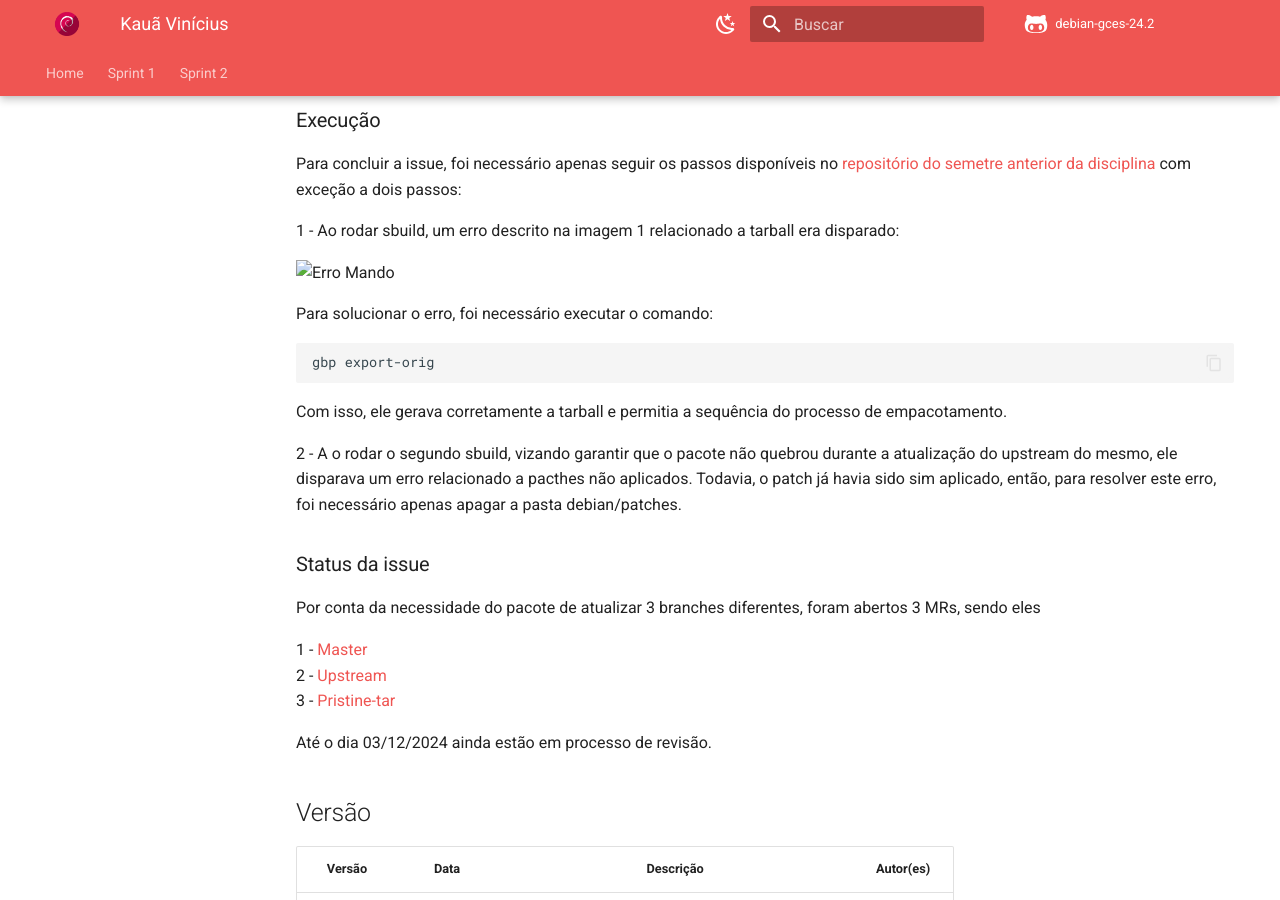
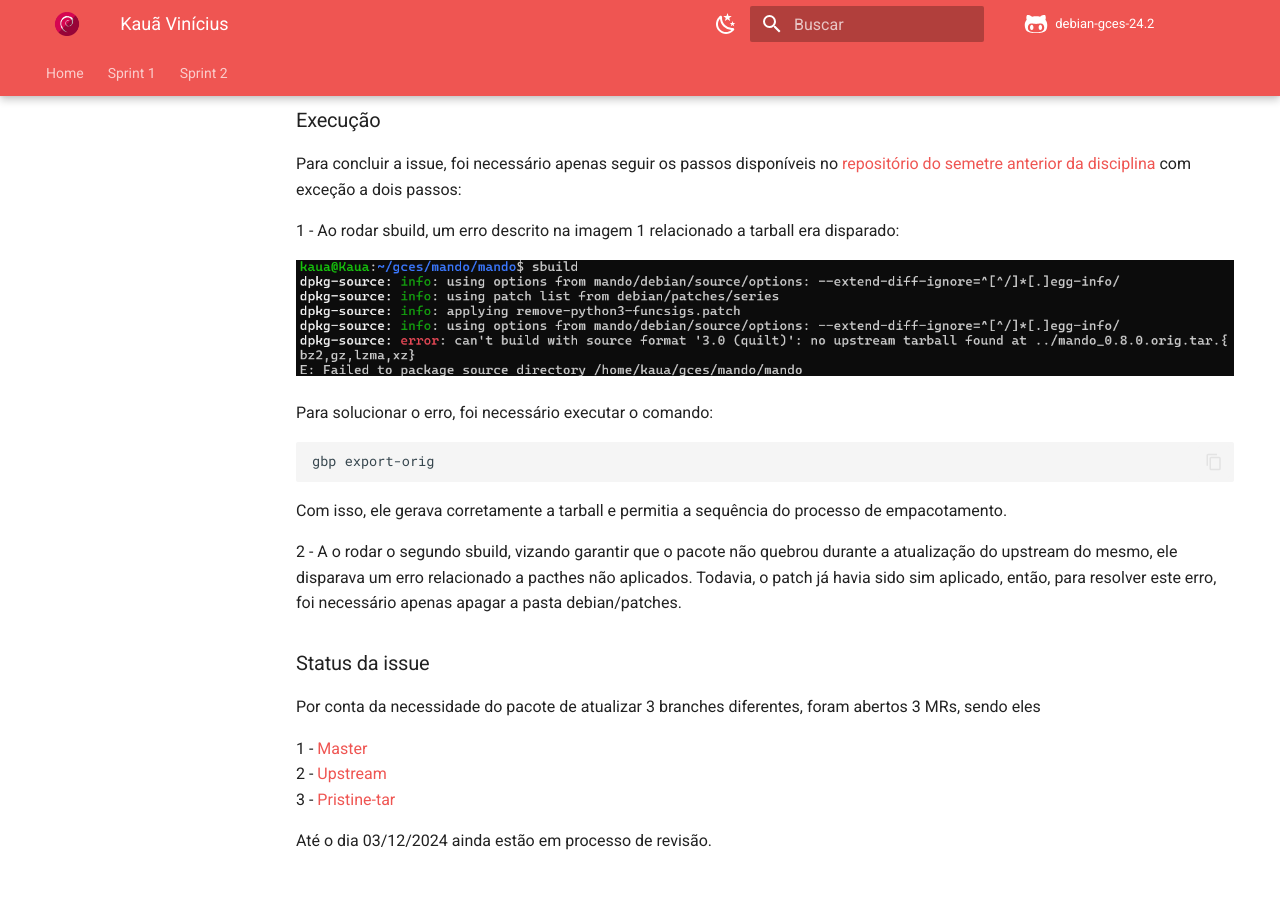
Before and after one commit to gitbmvb/debian-gces-24.2, an MkDocs documentation site: the page built from docs/sprint2/kaua2.md, in a window 1280 px wide and 900 px high, scrolled down 399 px. Built offline with MkDocs 1.6.1 and Material for MkDocs 9.7.7, drawn with Linux system fonts in a browser that asks for light colours; comment, search, counter and statistics services are not loaded.

Commit message:
Solving img

```diff
--- a/docs/sprint2/kaua2.md
+++ b/docs/sprint2/kaua2.md
@@ -14,7 +14,7 @@ Para concluir a issue, foi necessário apenas seguir os passos disponíveis no [
 
 1 - Ao rodar sbuild, um erro descrito na imagem 1 relacionado a tarball era disparado:
 
-![Erro Mando](img/kaua_erro_mando.png)
+![Erro Mando](../img/kaua_erro_mando.png)
 
 Para solucionar o erro, foi necessário executar o comando:
 
```
